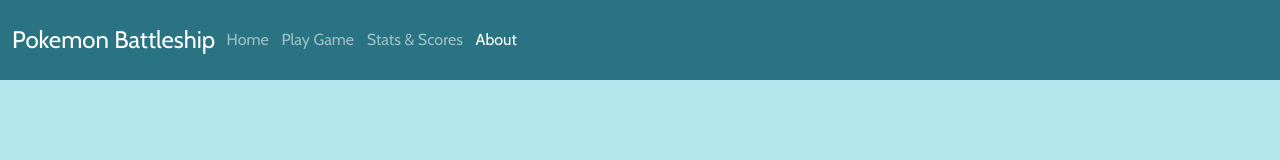
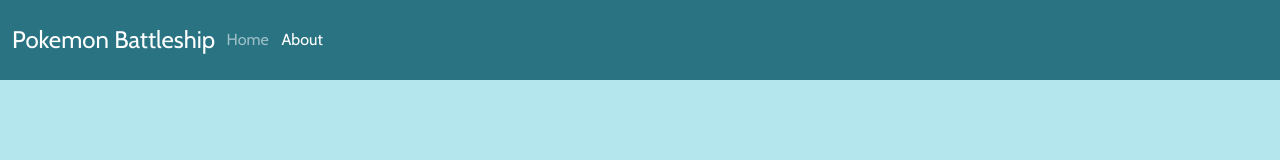
Before and after one commit to gonkseth007/startup, a React (Vite) app: page /about in a window 1280 px wide. Shown: the top 160 px of the page. Built offline with nearby package versions, Linux system fonts and the light colour scheme.

Commit message:
Adding authState logic in app.jsx and implementing authState.js

```diff
--- a/src/app.jsx
+++ b/src/app.jsx
@@ -6,8 +6,13 @@
 import { Play } from './play/play';
 import { Stats_Scores } from './stats_scores/stats_scores';
 import { About } from './about/about';
+import { AuthState } from './login/authState';
 
 export default function App() {
+  const [userName, setUserName] = React.useState(localStorage.getItem('userName') || '');
+  const currentAuthState = userName ? AuthState.Authenticated : AuthState.Unauthenticated;
+  const [authState, setAuthState] = React.useState(currentAuthState);
+
   return (
     <BrowserRouter>
       <div className="body bg-dark text-light">
@@ -16,8 +21,12 @@
                 <h4>Pokemon Battleship</h4>
                 <menu className="navbar-nav">
                     <li className="nav-item"><NavLink className="nav-link" to=''>Home</NavLink></li>
-                    <li className="nav-item"><NavLink className="nav-link" to='play'>Play Game</NavLink></li>
-                    <li className="nav-item"><NavLink className="nav-link" to='stats_scores'>Stats & Scores</NavLink></li>
+                    {authState === AuthState.Authenticated && (
+                      <li className="nav-item"><NavLink className="nav-link" to='play'>Play Game</NavLink></li>
+                    )}
+                    {authState === AuthState.Authenticated && (
+                      <li className="nav-item"><NavLink className="nav-link" to='stats_scores'>Stats & Scores</NavLink></li>
+                    )}
                     <li className="nav-item"><NavLink className="nav-link" to='about'>About</NavLink></li>
                 </menu>
                 <hr />
@@ -25,8 +34,19 @@
         </header>
 
         <Routes>
-          <Route path='/' element={<Login />} exact />
-          <Route path='/play' element={<Play />} />
+          <Route path='/'
+            element={
+              <Login
+                userName={userName}
+                authState={authState}
+                onAuthChange={(userName, authState) => {
+                  setAuthState(authState);
+                  setUserName(userName);
+                }}
+              />
+            } exact
+          />
+          <Route path='/play' element={<Play userName={userName} />} />
           <Route path='/stats_scores' element={<Stats_Scores />} />
           <Route path='/about' element={<About />} />
           <Route path='*' element={<NotFound />} />
--- /dev/null
+++ b/src/login/authState.js
@@ -0,0 +1,9 @@
+export class AuthState {
+  static Unknown = new AuthState('unknown');
+  static Authenticated = new AuthState('authenticated');
+  static Unauthenticated = new AuthState('unauthenticated');
+
+  constructor(name) {
+    this.name = name;
+  }
+}
```
